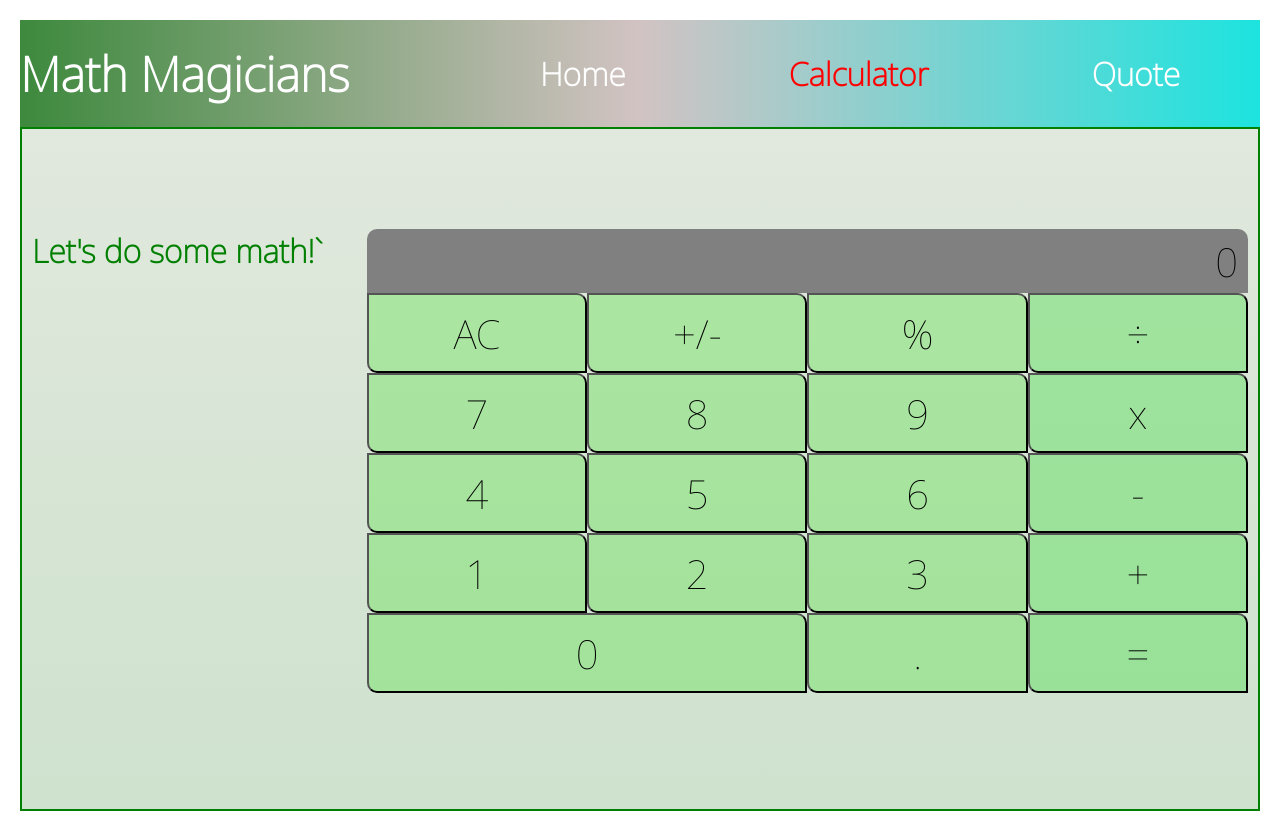
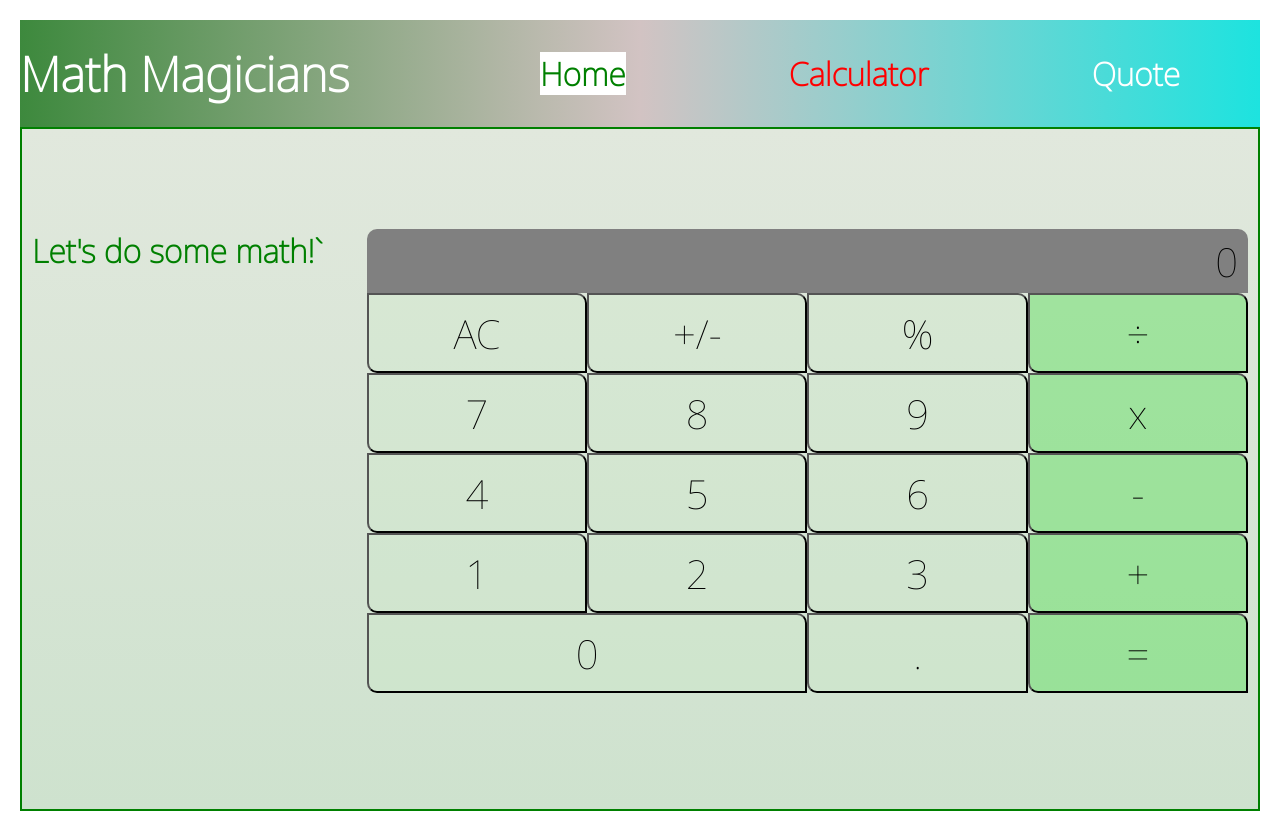
Before and after one commit to FrankMugagga/math-magician, a React (Create React App) app: page /Calculator in a window 1280 px wide. In both pictures the pointer is over the link "Home". Built offline with nearby package versions, Linux system fonts and the light colour scheme.

Commit message:
Did styling

```diff
--- a/src/App.css
+++ b/src/App.css
@@ -37,6 +37,12 @@ ul {
   text-decoration: none;
 }
 
+.navlink:hover {
+  background: white;
+  color: green;
+}
+
+
 #calBody {
   display: flex;
   justify-content: space-between;
@@ -69,6 +75,11 @@ ul {
   border-top-right-radius: 10px;
 }
 
+.display:hover {
+  background: white;
+
+}
+
 .keypad {
   display: grid;
   grid-template-columns: 1fr 1fr 1fr 1fr;
@@ -82,10 +93,20 @@ ul {
 
 .btn0,
 .btn {
-  background: rgba(37, 226, 8, 0.266);
+  background: rgba(200, 231, 195, 0.266);
   font-size: 40px;
   border-top-right-radius: 10px;
   border-bottom-left-radius: 10px;
+}
+
+.btn0:hover {
+    background: rgb(102, 172, 102);
+    color: white;
+  }
+
+.btn:hover {
+  background: rgb(102, 172, 102);
+  color: white;
 }
 
 .operatorBtn {
@@ -93,6 +114,11 @@ ul {
   font-size: 40px;
   border-top-right-radius: 10px;
   border-bottom-left-radius: 10px;
+}
+
+.operatorBtn:hover{
+  background: white;
+  color: blue;
 }
 
 .quote {
```
